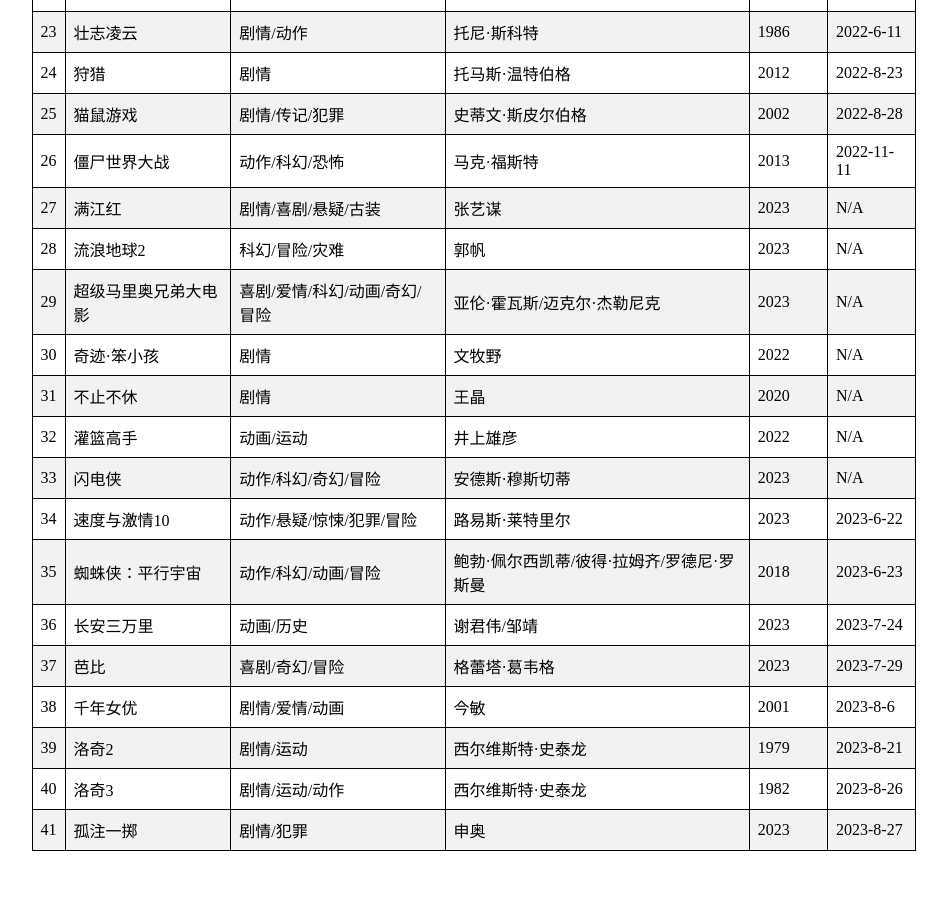
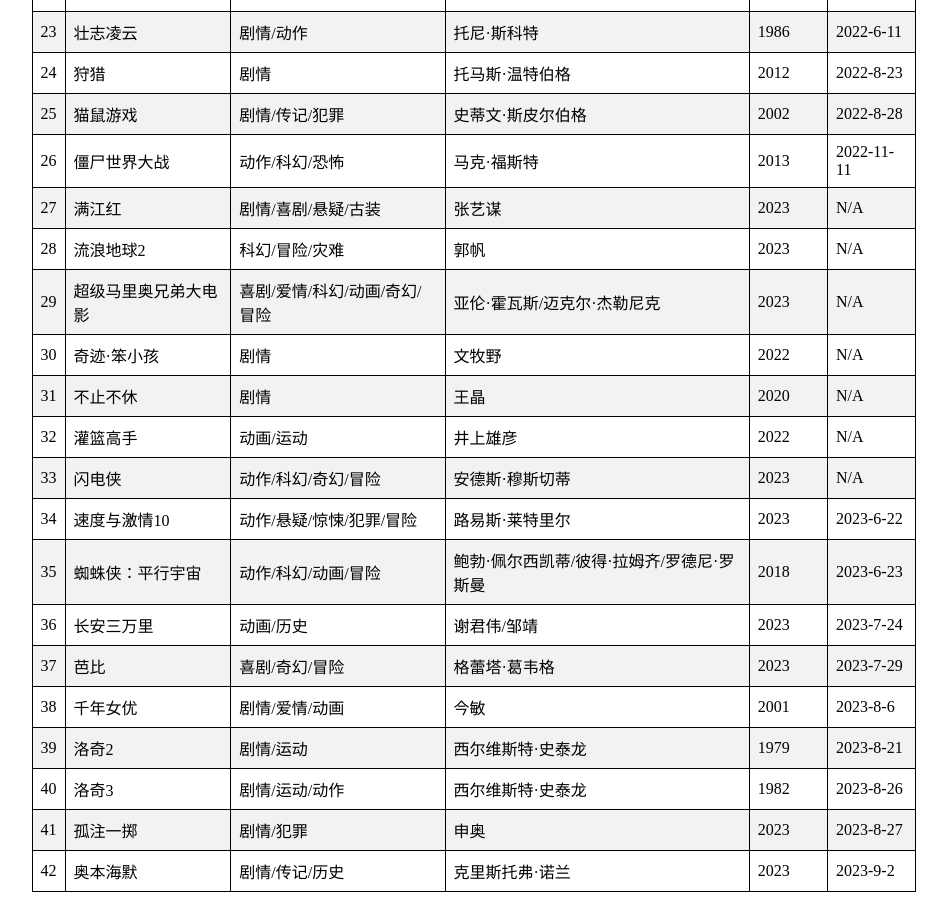
Before and after one commit to lccccc1024/lccccc1024.github.io, a Jekyll site: the page _posts/2023-8-10-光影.html, which Jekyll copies as it is, in a window 1280 px wide and 900 px high, scrolled down 1161 px. Shown: the whole window, without its empty margins (166-1113 px from the left). Built offline with Jekyll 4.4.1, drawn with Linux system fonts in a browser that asks for light colours; before the commit the page ends 2020 px from its top, so only the background shows below that.

Commit message:
Update 2023-8-10-光影.html

```diff
--- a/_posts/2023-8-10-光影.html
+++ b/_posts/2023-8-10-光影.html
@@ -379,6 +379,14 @@
         <td>2023</td>
         <td>2023-8-27</td>
     </tr>
+    <tr>
+        <td>42</td>
+        <td>奥本海默</td>
+        <td>剧情/传记/历史</td>
+        <td>克里斯托弗·诺兰</td>
+        <td>2023</td>
+        <td>2023-9-2</td>
+    </tr>
 </table>
 
 </body>
```
